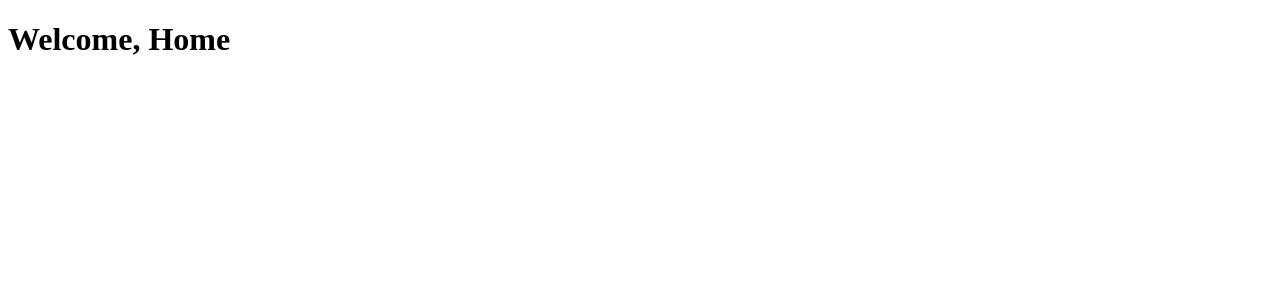
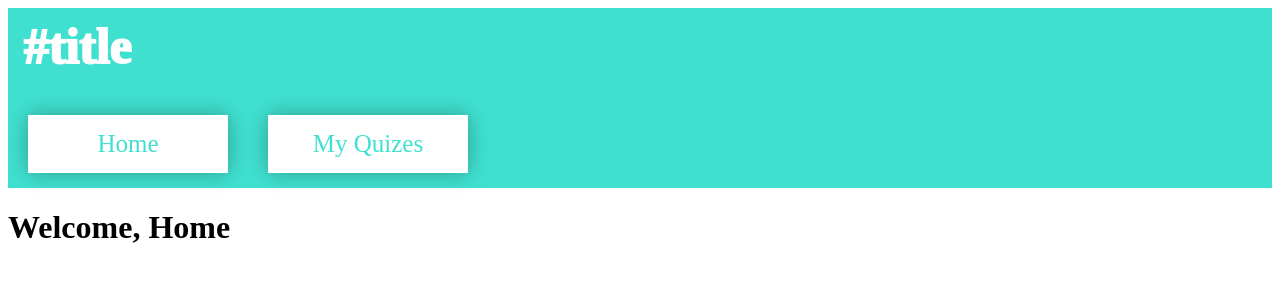
Before and after one commit to MahirJhaveri/Vocal_Flashcards, a React (Create React App) app: page / in a window 1280 px wide. Shown: the top 300 px of the page. Built offline with nearby package versions, Linux system fonts and the light colour scheme.

Commit message:
Add files via upload

```diff
--- a/src/Components/App.js
+++ b/src/Components/App.js
@@ -2,6 +2,8 @@ import React from 'react';
 import ReactDOM from 'react-dom';
 
 import Home from './Home.js';
+import Header from './Header.js'
+import QuizesList from './QuizesList';
 
 export default class App extends React.Component{
   render(){
@@ -10,9 +12,11 @@ export default class App extends React.Component{
 
     return(
       <div className='App'>
+        <Header />
         <div className='route_data'>
           {(props.location.pathname === '/') ? <Home /> :
           (props.location.pathname === '/home') ? <Home /> :
+          (props.location.pathname === '/quizesList') ? <QuizesList /> :
           <h1>Error - {props.location.pathname} </h1>}
         </div>
       </div>
--- /dev/null
+++ b/src/Components/Header.js
@@ -0,0 +1,19 @@
+import React from 'react';
+import ReactDOM from 'react-dom';
+import {Link} from 'react-router';
+
+import '../Stylesheets/Header.css';
+
+export default class Header extends React.Component{
+  render(){
+    return(
+      <div className='Header'>
+        <h1 id="title">#title</h1>
+        <div className='Navbar'>
+          <Link to='/home'><button className='Link'>Home</button></Link>
+          <Link to='/quizesList'><button className='Link'>My Quizes</button></Link>
+        </div>
+      </div>
+    );
+  }
+}
--- /dev/null
+++ b/src/Components/QuizesList.js
@@ -0,0 +1,17 @@
+import React from 'react';
+
+export default class QuizesList extends React.Component{
+  render(){
+    return(
+      <div>
+        <h1>A List of Available Quizes should appear here...</h1>
+        <ul>
+          <li>Japanese Quiz</li>
+          <li>Arabic Quiz</li>
+          <li>Hindi Quiz</li>
+          <li>English Quiz</li>
+        </ul>
+      </div>
+    );
+  }
+}
--- /dev/null
+++ b/src/Stylesheets/Header.css
@@ -0,0 +1,47 @@
+.Header{
+  position: sticky;
+  left: 0;
+  top: 0;
+  background: turquoise;
+  width: 100%;
+  display: run-in;
+  padding-left: 0px;
+  padding-right: 0px;
+}
+
+
+.Link{
+  display: inline-block;
+  background-color: white; /* Green */
+  border: none;
+  color: white;
+  padding: 15px 32px;
+  text-align: center;
+  text-decoration: none;
+  display: inline-block;
+  font-size: 25px;
+  margin-right: 20px;
+  margin-left: 20px;
+  margin-top: 5px;
+  margin-bottom: 15px;
+  font-family: Montserrat;
+  color: turquoise;
+  width: 200px;
+  box-shadow: 0 0 21px 0px rgba(0,0,0,0.3);
+}
+
+.Link:hover{
+  background-color: turquoise;
+  color: white;
+}
+
+#title{
+  color: white;
+  padding-left: 15px;
+  padding-top: 10px;
+  padding-bottom: 0px;
+  margin-top: 0px;
+  font-family: Montserrat;
+  font-weight: 1000;
+  font-size: 50px;
+}
--- a/src/index.js
+++ b/src/index.js
@@ -12,6 +12,7 @@ ReactDOM.render(
     <div>
       <Route path='/' component={App}/>
       <Route path='/home' component={App}/>
+      <Route path='/quizesList' component={App}/>
       <Route path='*' component={Whoops404}/>
     </div>
   </Router>,
```
